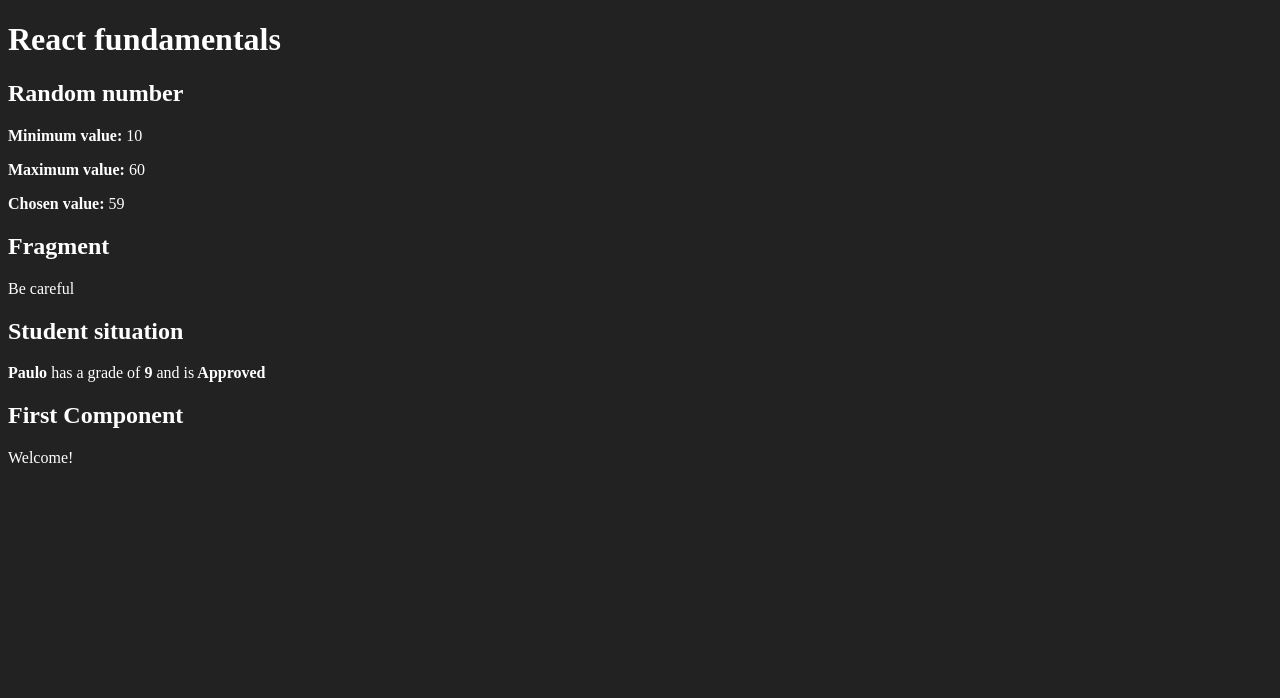
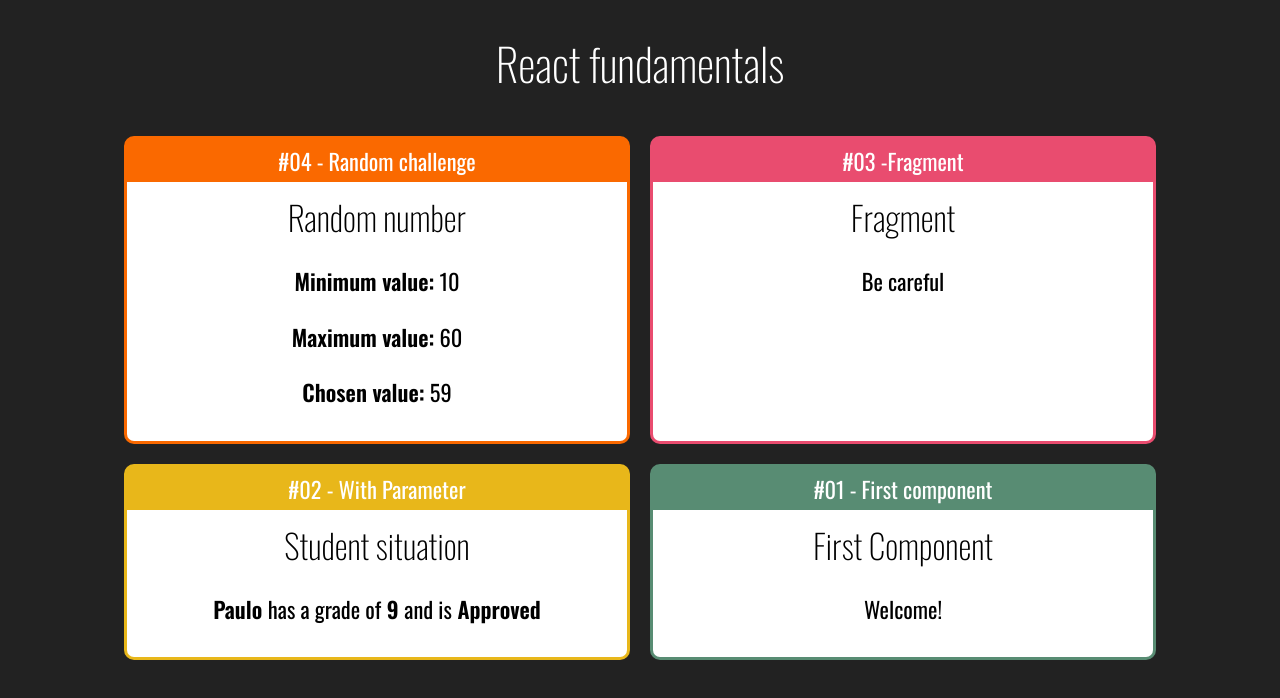
Before and after one commit to JulianaBernardes/react-redux, a React (Create React App) app in the folder fundamentals-react/: page / in a window 1280 px wide. Shown: the top 698 px of the page. Built offline with nearby package versions, Linux system fonts and the light colour scheme.

Commit message:
fundamentals

```diff
--- a/fundamentals-react/public/index.html
+++ b/fundamentals-react/public/index.html
@@ -12,6 +12,7 @@
     <link rel="apple-touch-icon" href="%PUBLIC_URL%/logo192.png" />
 
     <link rel="manifest" href="%PUBLIC_URL%/manifest.json" />
+    <link href="https://fonts.googleapis.com/css2?family=Oswald:wght@200;300;400;500;600&display=swap" rel="stylesheet">
 
     <title>React App</title>
   </head>
--- /dev/null
+++ b/fundamentals-react/src/App.css
@@ -0,0 +1,5 @@
+.App .Cards {
+    display: flex;
+    justify-content: center;
+    flex-wrap: wrap;
+}
--- a/fundamentals-react/src/App.jsx
+++ b/fundamentals-react/src/App.jsx
@@ -1,22 +1,40 @@
 import React from 'react'
+import './App.css'
 
-
+import Card from './components/layout/Card'
 import First from './components/basics/First'
 import WithParameter from './components/basics/WithParameter'
 import Fragments from './components/basics/Fragments'
 import Random from './components/basics/Random'
 
-export default function App (props) {
+export default function App(props) {
     return (
-        <div id="app">
+        <div className="App">
             <h1>React fundamentals</h1>
+
+            <div className="Cards">
+
+                <Card title="#04 - Random challenge" color="#FA6900">
                     <Random min={10} max={60} />
+                </Card>
+
+                <Card title="#03 -Fragment" color="#E94C6F">
                     <Fragments />
+                </Card>
+
+                <Card title="#02 - With Parameter" color="#E8B71A">
                     <WithParameter
                         title="Student situation"
                         student="Paulo" grade={8.7}
                     />
+                </Card>
+
+                <Card title="#01 - First component" color="#588C73">
                     <First></First>
+                </Card>
+
+            </div>
+
         </div>
     )
 }
--- /dev/null
+++ b/fundamentals-react/src/components/layout/Card.css
@@ -0,0 +1,25 @@
+.Card {
+    border: 3px solid;
+    border-radius: 10px;
+    overflow: hidden;
+    margin: 10px;
+
+    display: flex;
+    flex-direction: column;
+    min-width: 500px;
+    max-width: 500px;
+
+}
+
+.Card .Title {
+    padding: 5px 0px;
+    display: flex;
+    justify-content: center;
+}
+
+.Card .Content {
+    flex-grow: 1;
+    background-color: #FFF;
+    color: #000;
+    padding: 10px;
+}
--- /dev/null
+++ b/fundamentals-react/src/components/layout/Card.jsx
@@ -0,0 +1,20 @@
+import "./Card.css"
+import React from 'react'
+
+// eslint-disable-next-line import/no-anonymous-default-export
+export default props => {
+
+    const cardStyle = {
+        backgroundColor: props.color || '#F00',
+        borderColor: props.color || '#F00'
+    }
+
+    return (
+        <div className="Card" style={cardStyle}>
+            <div className="Title">{props.title}</div>
+            <div className="Content">
+                {props.children}
+            </div>
+        </div>
+    )
+}
--- a/fundamentals-react/src/index.css
+++ b/fundamentals-react/src/index.css
@@ -1,4 +1,14 @@
 body {
+    font-family: Oswald;
     background-color: #222;
     color: #fff;
+    text-align: center;
+    font-size: 1.4rem;
 }
+
+h1, h2, h3 {
+    font-weight: 200;
+}
+h2, h3 {
+    margin: 0;
+}
```
Also changed, not shown: 1 other file (tests, documents, lock files or other folders). Lines whose indentation alone changed are shown as unchanged.
